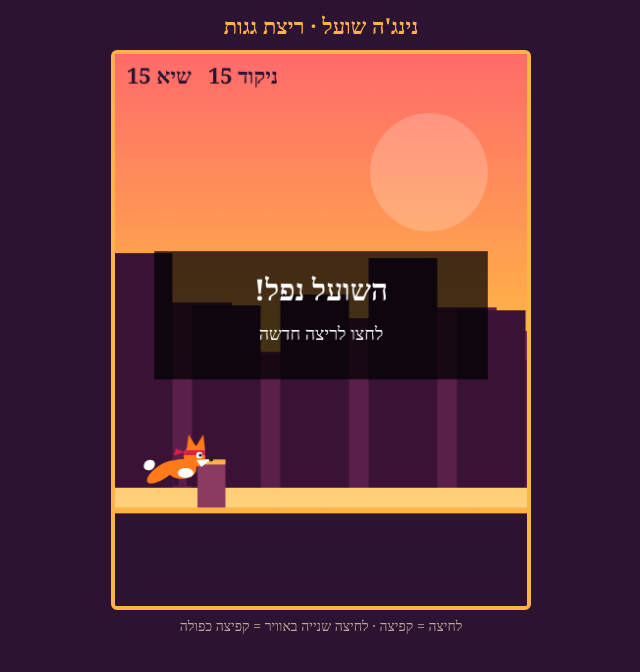
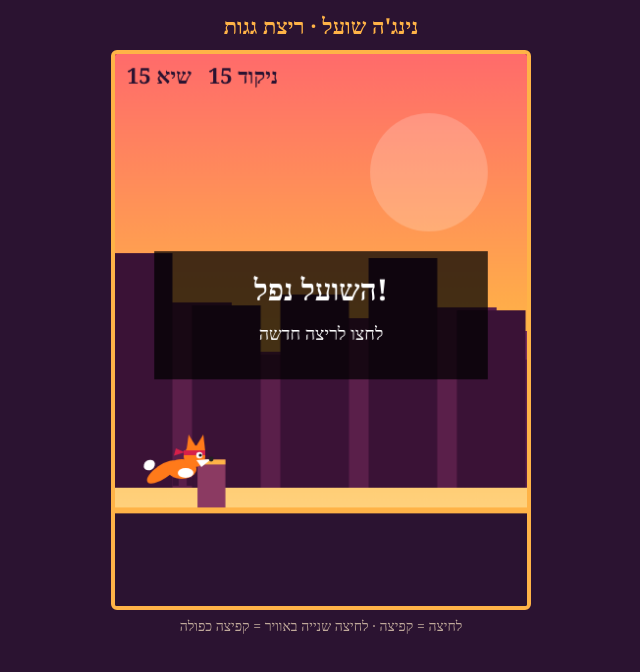
Before and after one commit to chunchila/fox-ninja-rooftop-runner, a plain HTML site: page index.html in a window 1280 px wide. Shown: the whole page, without its empty margins (319-959 px from the left). Drawn offline with Linux system fonts and the light colour scheme.

Commit message:
Fix canvas HUD text direction

```diff
--- a/index.html
+++ b/index.html
@@ -1,6 +1,6 @@
 <!doctype html><html lang="he" dir="rtl"><head><meta charset="utf-8"><meta name="viewport" content="width=device-width,initial-scale=1,user-scalable=no,viewport-fit=cover"><title>נינג'ה שועל - ריצת גגות</title><style>*{margin:0;box-sizing:border-box}body{background:#2b1331;color:#ffe9c7;font-family:Georgia,serif;display:flex;flex-direction:column;align-items:center;touch-action:none;user-select:none;min-height:100vh}h1{margin:10px;font-size:22px;color:#ffb347}canvas{width:min(96vw,420px);aspect-ratio:3/4;border-radius:6px;border:4px solid #ffb347}p{opacity:.7;font-size:14px;margin:6px}</style></head><body><h1>נינג'ה שועל · ריצת גגות</h1><canvas id="c" width="420" height="560"></canvas><p>לחיצה = קפיצה · לחיצה שנייה באוויר = קפיצה כפולה</p>
 <script>
-const c=document.getElementById('c'),x=c.getContext('2d');let best=+localStorage.foxBest||0,st,fox,obs,t,sp,sc,over;
+const c=document.getElementById('c'),x=c.getContext('2d');x.direction='ltr';let best=+localStorage.foxBest||0,st,fox,obs,t,sp,sc,over;
 function init(){fox={y:400,vy:0,j:0};obs=[];t=0;sp=5;sc=0;over=false}
 function jump(){if(over){init();return}if(fox.j<2){fox.vy=-13;fox.j++}}
 ['pointerdown'].forEach(e=>c.addEventListener(e,jump));addEventListener('keydown',e=>{if(e.code=='Space'||e.key=='ArrowUp'){e.preventDefault();jump()}});
```
